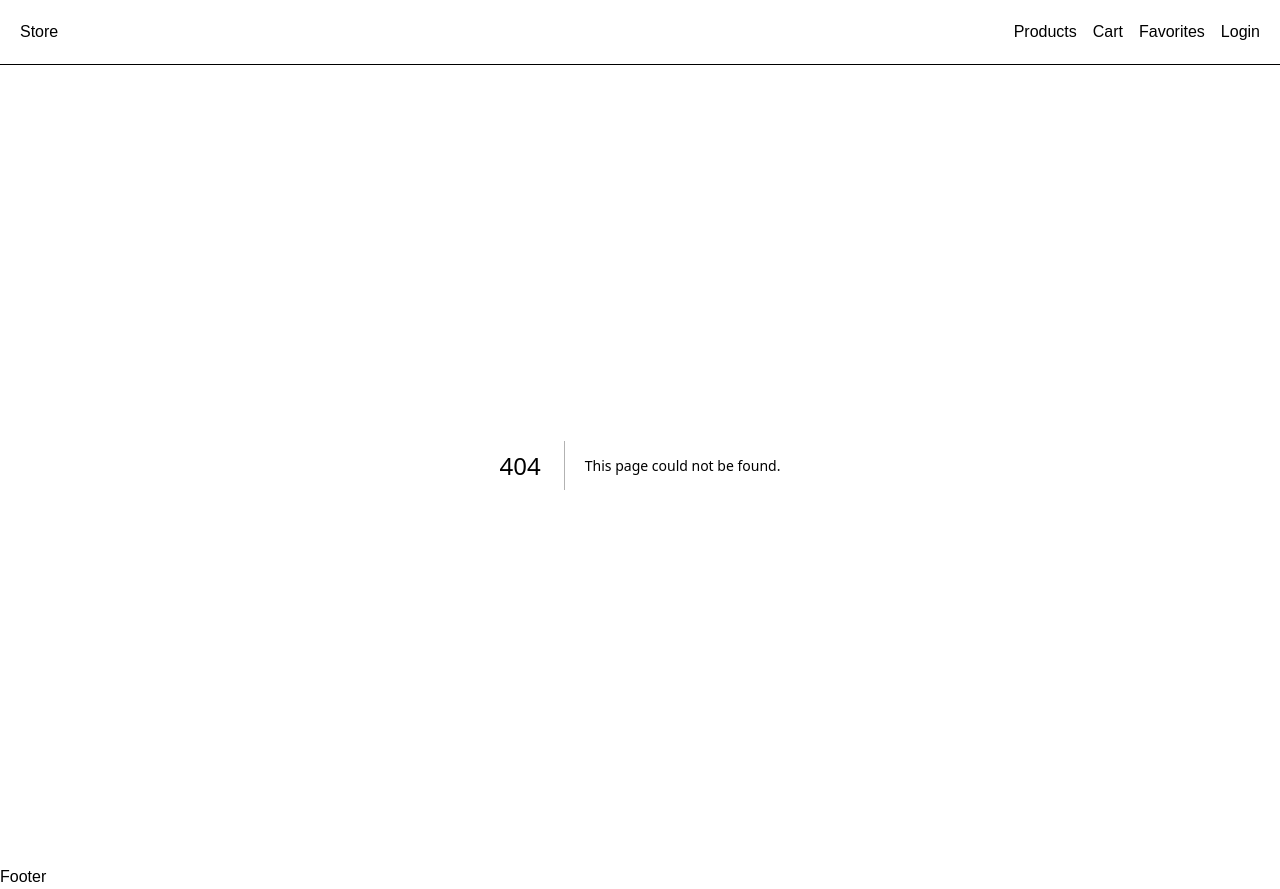
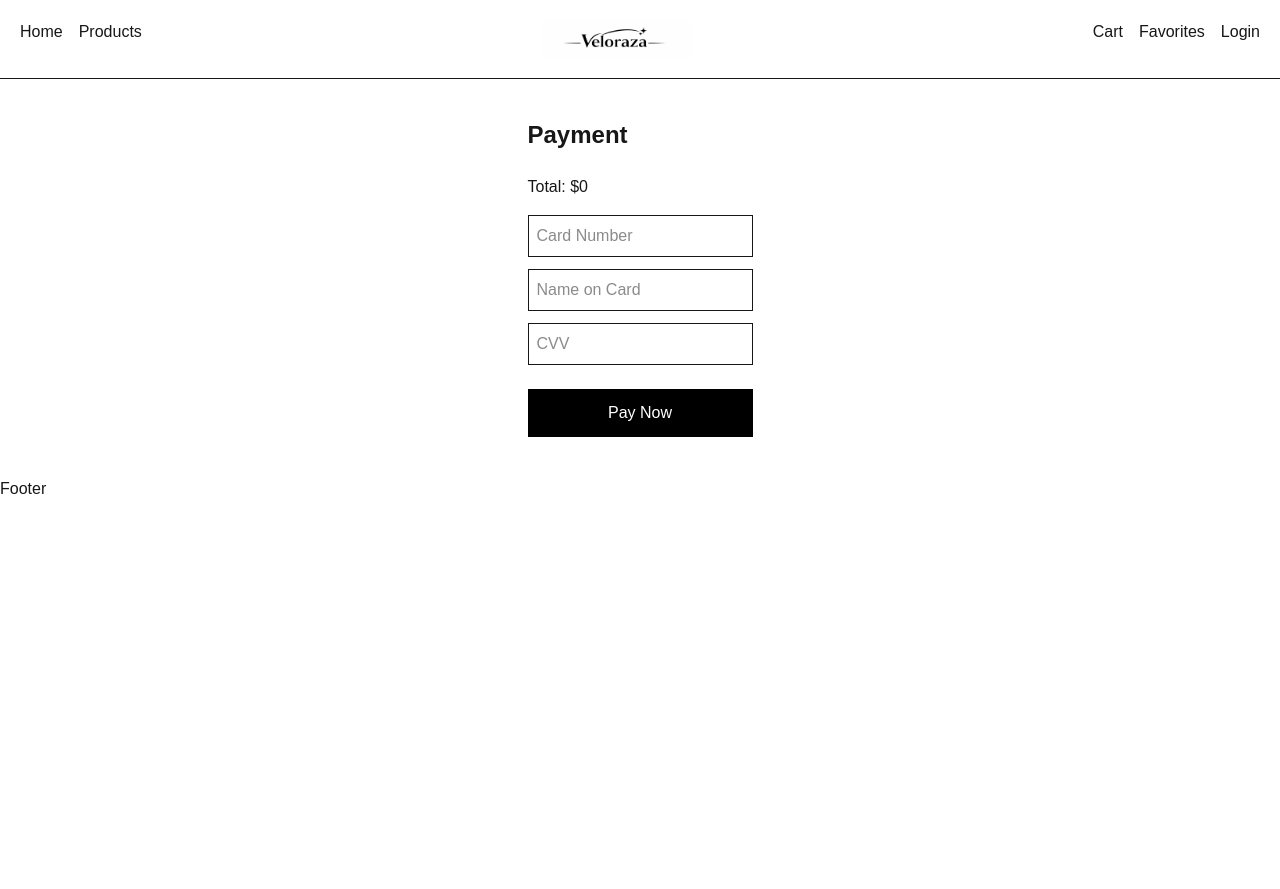
Before and after one commit to Goknc/nextjs-ecommerce, a Next.js app: page /checkout in a window 1280 px wide. Before the commit this address had no page. After the commit the page ends 800 px from the top, so only its background shows below. Built offline with nearby package versions, Linux system fonts and the light colour scheme.

Commit message:
feat: add checkout and payment flow

```diff
--- a/app/cart/page.tsx
+++ b/app/cart/page.tsx
@@ -1,9 +1,21 @@
 "use client"
 
 import { useCart } from "@/context/CartContext"
+import { useRouter } from "next/navigation"
 
 export default function CartPage(){
-    const {cart} = useCart()
+    const { cart, clearCart } = useCart()
+    const router = useRouter()
+
+    const total = cart.reduce((sum, item) => sum + item.price, 0)
+
+    function handleCheckout(){
+
+    clearCart()
+
+    router.push("/checkout")
+
+    }
 
     return(
         <div className="max-w-5xl mx-auto p-10">
@@ -15,6 +27,14 @@ export default function CartPage(){
                     <p>${product.price}</p>
                 </div>
             ))}
+            {cart.length > 0 && (
+                <div className="mt-6">
+                    <h2 className="text-xl mb-4">
+                        Total: ${total}
+                    </h2>
+                    <button onClick={handleCheckout} className="bg-black text-white px-6 py-3">Checkout</button>
+                </div>
+            )}
         </div>
     )
 }
--- /dev/null
+++ b/app/checkout/page.tsx
@@ -0,0 +1,80 @@
+"use client"
+
+import { useCart } from "@/context/CartContext"
+import { useRouter } from "next/navigation"
+import { useState } from "react"
+
+export default function CheckoutPage(){
+
+  const { cart, clearCart } = useCart()
+  const router = useRouter()
+
+  const [cardNumber,setCardNumber] = useState("")
+  const [name,setName] = useState("")
+  const [cvv,setCvv] = useState("")
+
+  const total = cart.reduce((sum,item)=>sum + item.price,0)
+
+  function handlePayment(e: React.FormEvent){
+    e.preventDefault()
+
+    if(!cardNumber || !name || !cvv){
+      alert("Please fill all fields")
+      return
+    }
+
+    // fake ödeme
+    clearCart()
+
+    router.push("/order-success")
+  }
+
+  return(
+
+    <div className="max-w-md mx-auto p-10">
+
+      <h1 className="text-2xl mb-6 font-bold">
+        Payment
+      </h1>
+
+      <p className="mb-4">
+        Total: ${total}
+      </p>
+
+      <form onSubmit={handlePayment} className="flex flex-col gap-3">
+
+        <input
+          placeholder="Card Number"
+          value={cardNumber}
+          onChange={(e)=>setCardNumber(e.target.value)}
+          className="border p-2"
+        />
+
+        <input
+          placeholder="Name on Card"
+          value={name}
+          onChange={(e)=>setName(e.target.value)}
+          className="border p-2"
+        />
+
+        <input
+          placeholder="CVV"
+          value={cvv}
+          onChange={(e)=>setCvv(e.target.value)}
+          className="border p-2"
+        />
+
+        <button
+          type="submit"
+          className="bg-black text-white p-3 mt-3"
+        >
+          Pay Now
+        </button>
+
+      </form>
+
+    </div>
+
+  )
+
+}
--- /dev/null
+++ b/app/order-success/page.tsx
@@ -0,0 +1,8 @@
+export default function Page() {
+  return (
+    <div className="text-center p-20">
+        <h1 className="text-3xl font-bold mb-5">Order Successful</h1>
+        <p>Thank you for your purchase.</p>
+    </div>
+  )
+}
--- a/components/Navbar.tsx
+++ b/components/Navbar.tsx
@@ -2,6 +2,7 @@
 
 import Link from "next/link"
 import { useEffect, useState } from "react"
+import Image from "next/image"
 
 export default function Navbar(){
 
@@ -21,15 +22,26 @@ export default function Navbar(){
 
     <nav className="flex justify-between p-5 border-b">
 
+      <div className="flex gap-4">
+
       <Link href="/">
-        Store
+        Home
       </Link>
 
+      <Link href="/products">
+        Products
+      </Link>
+
+      </div>
+
+      <Image
+        src="/logo.png"
+        alt="Veloraza logo"
+        width={150}
+        height={20}
+      />
+
       <div className="flex gap-4">
-
-        <Link href="/products">
-          Products
-        </Link>
 
         <Link href="/cart">
           Cart
--- a/context/CartContext.tsx
+++ b/context/CartContext.tsx
@@ -1,6 +1,6 @@
 "use client";
 
-import {createContext, useContext, useState} from "react";
+import { createContext, useContext, useState, useEffect } from "react";
 
 type Product = {
   id: number;
@@ -11,28 +11,47 @@ type Product = {
 type CartContextType = {
   cart: Product[];
   addToCart: (product: Product) => void;
-}
+  clearCart: () => void;
+};
 
 const CartContext = createContext<CartContextType | null>(null);
 
-export function CartProvider({ children }: {children: React.ReactNode}) {
-    const [cart, setCart] = useState<Product[]>([])
-    function addToCart(product: Product){
-        setCart((prev) => [...prev, product])
+export function CartProvider({ children }: { children: React.ReactNode }) {
+
+  const [cart, setCart] = useState<Product[]>([]);
+
+  useEffect(() => {
+    const storedCart = localStorage.getItem("cart");
+    if (storedCart) {
+      setCart(JSON.parse(storedCart));
+    }
+  }, []);
+
+  useEffect(() => {
+    localStorage.setItem("cart", JSON.stringify(cart));
+  }, [cart]);
+
+  function addToCart(product: Product) {
+    setCart((prev) => [...prev, product]);
+  }
+
+  function clearCart() {
+    setCart([]);
+    localStorage.removeItem("cart");
   }
 
   return (
-        <CartContext.Provider value={{cart, addToCart}}>
+    <CartContext.Provider value={{ cart, addToCart, clearCart }}>
       {children}
     </CartContext.Provider>
-    )
+  );
 }
 
-export function useCart(){
+export function useCart() {
   const context = useContext(CartContext);
 
-    if(!context){
-        throw new Error('useCart must be used inside CartProvider');
+  if (!context) {
+    throw new Error("useCart must be used inside CartProvider");
   }
 
   return context;
```
Also changed, not shown: public/logo.png (added). Lines whose indentation alone changed are shown as unchanged.
